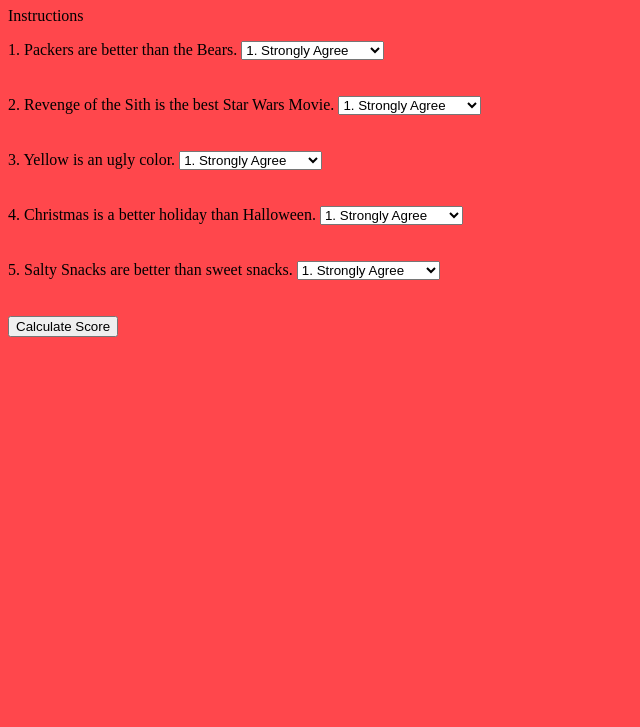
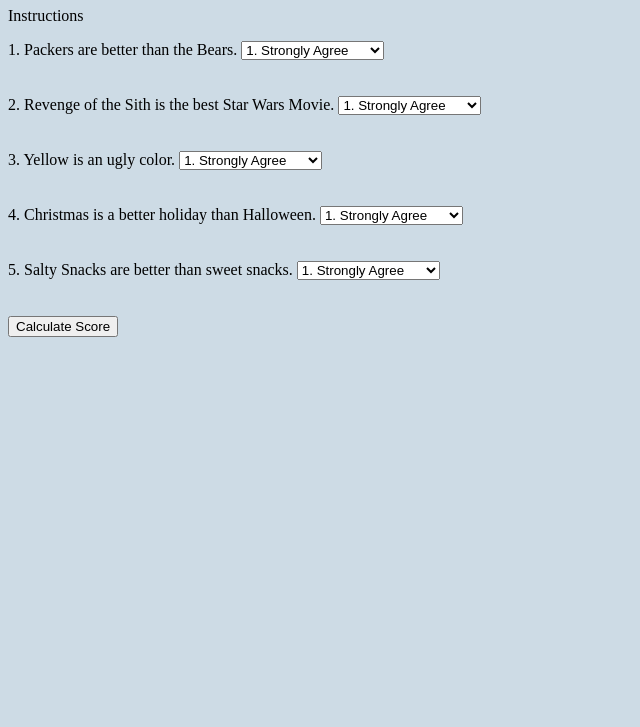
Before and after one commit to NitCabbage/MatchMakerForTheWeb, a plain HTML site: page index.html in a window 1280 px wide. Shown: the part 73-800 px from the top of the page, without its empty margins (0-640 px from the left). Drawn offline with Linux system fonts and the light colour scheme.

Commit message:
Update index.html

```diff
--- a/index.html
+++ b/index.html
@@ -4,7 +4,7 @@
     <meta charset="UTF-8">
     <title>Matchmaker for the Web</title>
 </head>
-<body style="background-color: #FF474C;">
+<body style="background-color: #CDDBE5;">
 
 <body>
     <h1>Matchmaker for the Web</h1>
```
